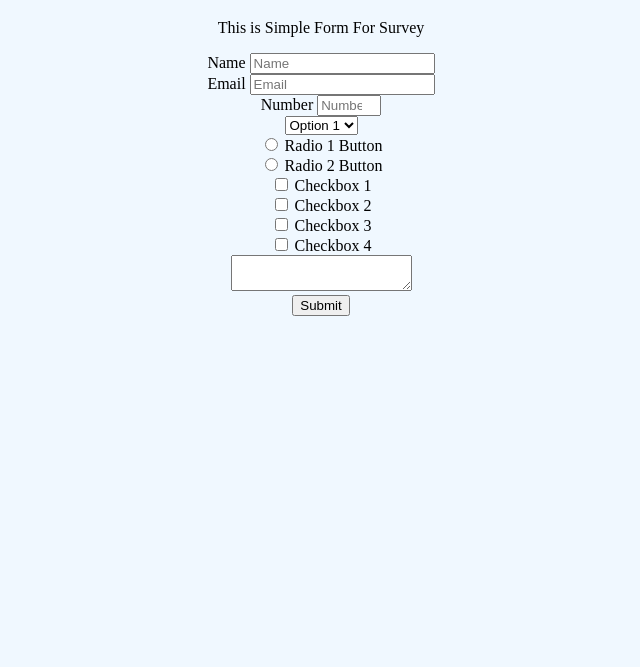
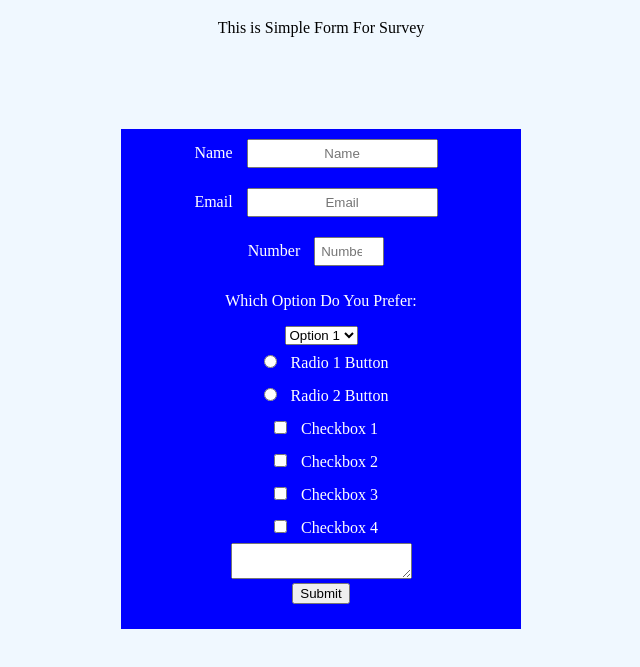
Before and after one commit to LIBERCOSOFT/Abdul-Kolapo-Micronauts, a plain HTML site: page index.html in a window 1280 px wide. Shown: the part 61-728 px from the top of the page, without its empty margins (319-959 px from the left). Drawn offline with Linux system fonts and the light colour scheme.

Commit message:
Added styles

```diff
--- a/css/style.css
+++ b/css/style.css
@@ -2,3 +2,23 @@ body {
   background-color: #f0f8ff;
   text-align: center;
 }
+
+#survey-form{
+
+  background-color: blue;
+  width: 400px;
+  height: 500px;
+  position: absolute;
+  top: 55%;
+  left:50%;
+  transform: translate(-50% ,-50%);
+  color: white;
+}
+
+
+input{
+  text-align: center;
+  padding: 5px;
+  margin: 10px;
+
+}
--- a/index.html
+++ b/index.html
@@ -12,6 +12,7 @@
       <h1 id="title">Survey Form</h1>
       <p id="description">This is Simple Form For Survey</p>
       <form id="survey-form">
+        <div class="input">
           <label id="name-label">Name</label>
           <input type="text" id="name" required placeholder="Name" /><br />
           <label id="email-label">Email</label>
@@ -24,10 +25,17 @@
             max="100"
             placeholder="Number"
           /><br />
+        </div>
+
+        <div>
+          <p>Which Option Do You Prefer:</p>
           <select id="dropdown">
+
             <option>Option 1</option>
             <option>Option 2</option>
           </select>
+        </div>
+
         <div>
           <input type="radio" name="radio" value="value 1" />
           <label>Radio 1 Button</label><br />
```
Lines whose indentation alone changed are shown as unchanged.
